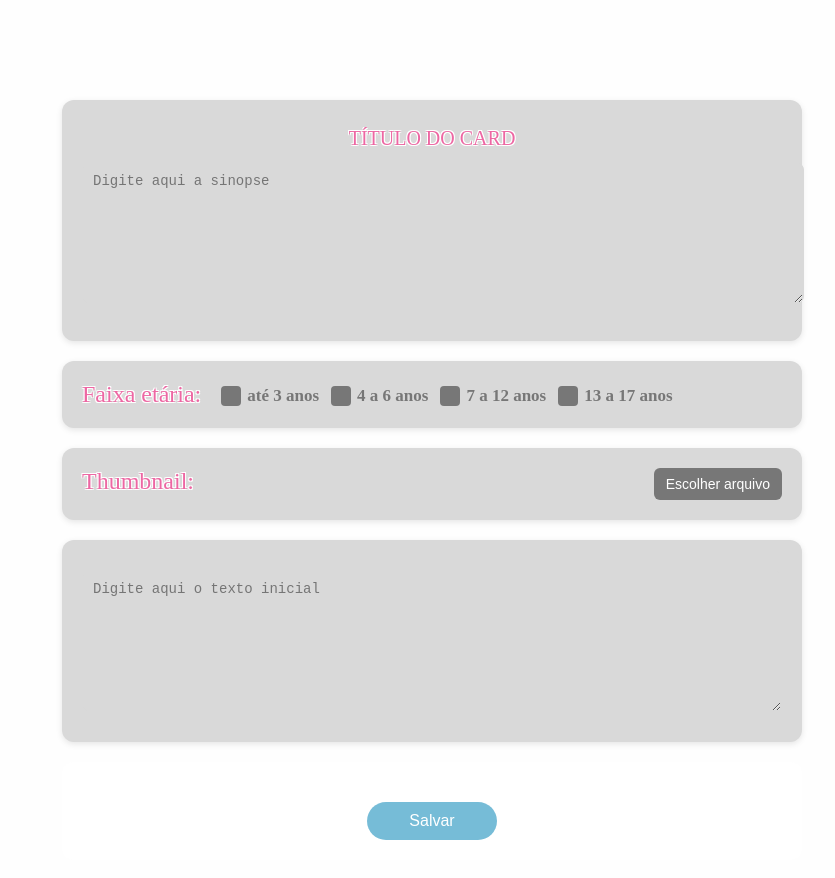
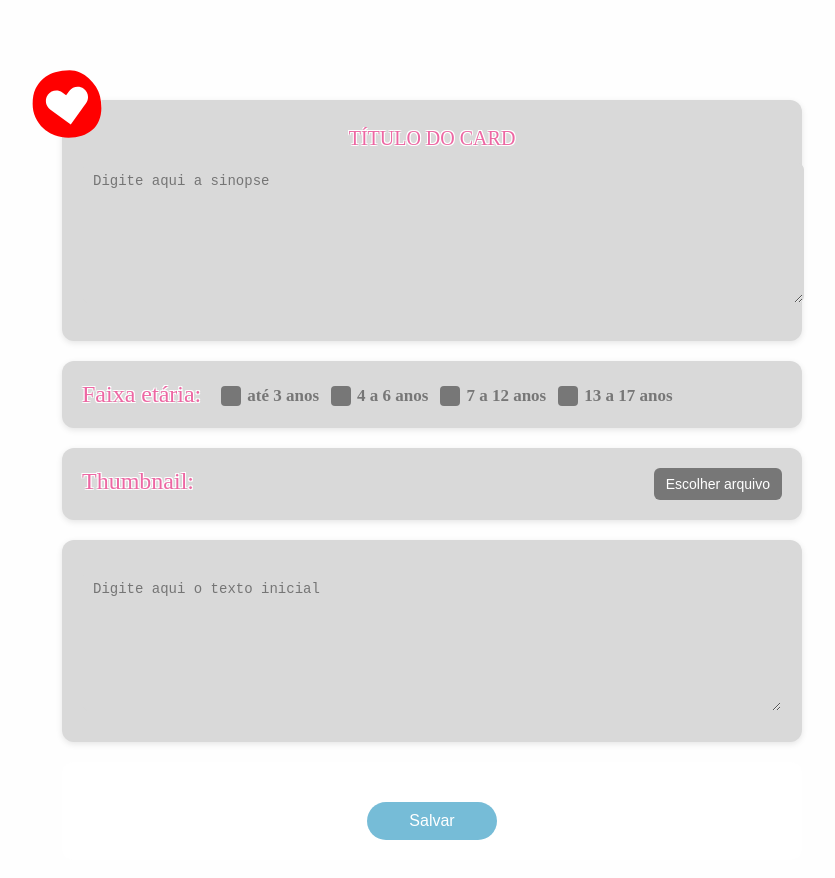
Before and after one commit to FCPippi/cora-frontend, a React (Vite) app: page /create-module in a window 1280 px wide. Shown: the whole page, without its empty margins (208-1043 px from the left). Built offline with nearby package versions, Linux system fonts and the light colour scheme; a web font is replaced by a local one.

Commit message:
creation module-navbar

```diff
--- /dev/null
+++ b/src/components/Module/BaseModule.tsx
@@ -0,0 +1,13 @@
+import "../../styles/BaseModule.css";
+import ModuleNavbar from "./ModuleNavbar";
+
+
+export default function BaseModule(){
+  return (
+    <div className="container">
+      <div className="navbar">
+          <ModuleNavbar />
+      </div>
+    </div>
+  )
+}
--- a/src/components/Module/ModuleHeader.tsx
+++ b/src/components/Module/ModuleHeader.tsx
@@ -1,3 +1,5 @@
+import CircleHeartIcon from "../../icons/Coração";
+
 type Props = {
   title: string;
   setTitle: (v: string) => void;
@@ -8,6 +10,16 @@ type Props = {
 export default function ModuleHeader({ title, setTitle, synopsis, setSynopsis }: Props) {
   return (
     <div className="container-title">
+      <div className="heart-icon">
+        <CircleHeartIcon
+          width={70}
+          height={70}
+          circleColor="#fff"
+          heartColor="red"
+          rotate={0}
+          direction="right"
+        />
+      </div>
       <input
         type="text"
         className="title"
--- /dev/null
+++ b/src/components/Module/ModuleNavbar.tsx
@@ -0,0 +1,13 @@
+import React from "react";
+
+
+const ModuleNavbar: React.FC = () => {
+  return (
+    <>
+    <button className="back-button" >
+      ← Voltar
+    </button>    </>
+  );
+};
+
+export default ModuleNavbar;
--- /dev/null
+++ b/src/icons/Coração.tsx
@@ -0,0 +1,47 @@
+import type { SVGProps } from "react";
+
+interface CircleHeartIconProps extends SVGProps<SVGSVGElement> {
+  width?: number;
+  height?: number;
+  circleColor?: string;
+  heartColor?: string;
+  rotate?: number; // ângulo em graus
+  direction?: "left" | "right";
+}
+
+const CircleHeartIcon = ({
+  width = 111,
+  height = 107,
+  circleColor = "white",
+  heartColor = "#DF3841",
+  direction = "left",
+  rotate = 0,
+  ...props
+}: CircleHeartIconProps) => {
+  // Se direção for "right", aplica rotação no sentido horário
+  const angle = direction === "right" ? rotate : -rotate;
+
+  return (
+    <svg
+      width={width}
+      height={height}
+      viewBox="0 0 111 107"
+      fill="none"
+      xmlns="http://www.w3.org/2000/svg"
+      {...props}
+    >
+      <path
+        d="M110.168 52.9655C110.168 82.2175 85.5062 105.931 55.0841 105.931C24.662 105.931 0 82.2175 0 52.9655C0 23.7135 24.662 0 55.0841 0C85.5062 0 110.168 23.7135 110.168 52.9655Z"
+        fill={circleColor}
+        transform={`rotate(${angle} 55 54)`} // centro aproximado do círculo
+      />
+      <path
+        d="M17.9049 91.9616C23.1115 96.7235 29.1436 100.412 36.0012 103.047C42.8588 105.682 50.1668 107 57.8969 107C65.627 107 72.5409 105.984 78.9014 103.951C85.2618 101.918 90.7404 98.8879 95.3466 94.8696C99.9528 90.8512 103.546 85.8823 106.126 79.9724C108.705 74.0624 110 67.1738 110 59.3252C110 53.2271 109.306 47.3642 107.927 41.7272C106.632 36.4572 104.446 31.3283 101.369 26.3406C98.2829 21.3529 94.5961 16.8923 90.3183 12.968C86.0311 9.04371 81.2654 5.90053 76.0213 3.53843C70.7679 1.18575 65.3362 0 59.7168 0C51.5177 0 43.8533 1.06341 36.7142 3.19024C29.5751 5.31706 23.3554 8.57317 18.0644 12.9586C12.764 17.344 8.59876 22.8493 5.55926 29.4556C2.51975 36.0619 1 43.8916 1 52.9448C1 60.8968 2.51975 68.1901 5.55926 74.8435C8.59876 81.4969 12.7171 87.1998 17.9237 91.9616H17.9049ZM25.1378 39.0169C30.4757 31.6389 40.7668 30.0108 48.1217 35.3655L54.0694 39.6945L59.0789 32.7776C64.4168 25.3996 74.708 23.7715 82.0628 29.1262C89.4177 34.4809 91.0406 44.8045 85.7027 52.1825L80.6932 59.0994L80.787 59.1653L61.4524 85.8729L28.7965 62.0732C21.4416 56.7185 19.8187 46.3949 25.1566 39.0263L25.1378 39.0169Z"
+        fill={heartColor}
+        transform={`rotate(${angle} 55 54)`} // aplica a mesma rotação no coração
+      />
+    </svg>
+  );
+};
+
+export default CircleHeartIcon;
--- a/src/main.tsx
+++ b/src/main.tsx
@@ -5,6 +5,7 @@ import { BrowserRouter, Routes, Route, Navigate } from 'react-router-dom'
 
 import Module from './components/Module/Module.tsx'
 import ViewModule from './components/ViewModule/ViewModule.tsx'
+import BaseModule from './components/Module/BaseModule.tsx'
 
 createRoot(document.getElementById('root') as HTMLElement).render(
   <StrictMode>
@@ -15,6 +16,7 @@ createRoot(document.getElementById('root') as HTMLElement).render(
         {/* Tela de módulo !!!!*/}
         <Route path="/create-module" element={<Module />} />
         <Route path="/module" element={<ViewModule />} />
+        <Route path="/base-module" element={<BaseModule />} />
 
         <Route path="*" element={<Navigate to="/" />} />
       </Routes>
--- /dev/null
+++ b/src/styles/BaseModule.css
@@ -0,0 +1,40 @@
+.container {
+  /* padding-top: 70px; */
+}
+
+.navbar {
+  width: 100%;
+  height: 60px;
+  background-color: #7ABBD7;
+  display: flex;
+  align-items: center;
+  padding: 0 20px;
+  color: white;
+}
+
+.navbar-title {
+  font-size: 20px;
+  font-weight: bold;
+}
+
+
+.save-btn{
+    display: block;
+  width: 130px;
+  margin: 20px auto 0;
+  padding: 10px 20px;
+  background: #76BCD7;
+  color: white;
+  border: none;
+  border-radius: 20px;
+  font-size: 16px;
+  cursor: pointer;
+}
+
+.back-button {
+  background: none;
+  border: none;
+  color: white;
+  font-size: 18px;
+  cursor: pointer;
+}
--- a/src/styles/Module.css
+++ b/src/styles/Module.css
@@ -17,6 +17,16 @@ body {
   margin: 20px auto;
   padding: 20px;
   border-radius: 12px;
+  position: relative;
+  /* referência pro coração */
+}
+
+.heart-icon {
+  position: absolute;
+  top: -13%;
+  left: -4%;
+  margin: 0;
+  /* remove o margin antigo */
 }
 
 .title {
```
